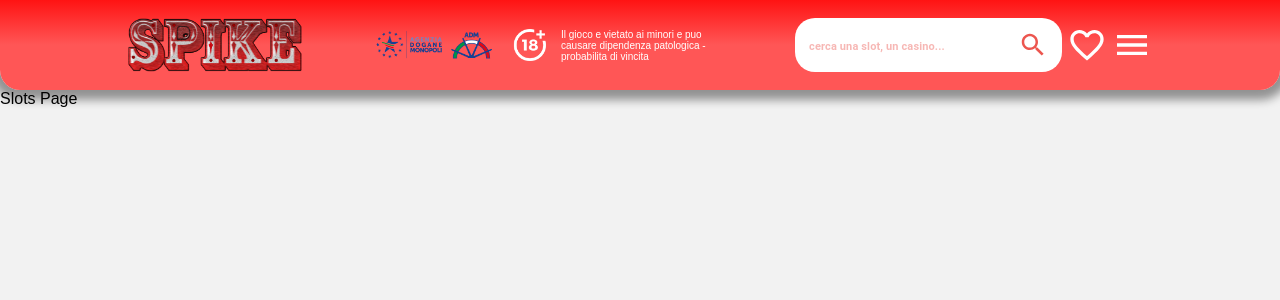
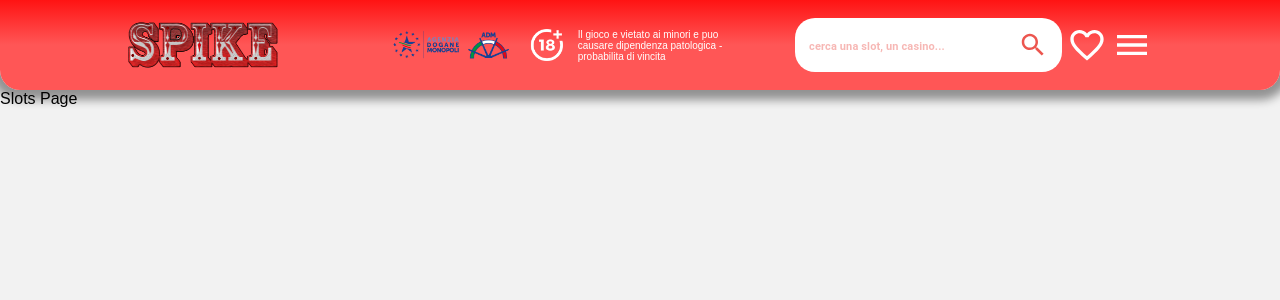
Before and after one commit to Top-Ads/spike, a Next.js app: page /slots in a window 1280 px wide. Shown: the top 300 px of the page. Built offline with nearby package versions, Linux system fonts and the light colour scheme.

Commit message:
(fix) change layout header logo image

```diff
--- a/components/Cards/BonusCard/index.tsx
+++ b/components/Cards/BonusCard/index.tsx
@@ -146,7 +146,7 @@ const PaymentImgContainer = styled.div `
 `
 
 const BonusImgContainer = styled.div`
-    width: 80px;
+    width: 100px;
     margin: 10px 0px;
 `
 
--- a/components/Header/index.tsx
+++ b/components/Header/index.tsx
@@ -41,12 +41,16 @@ const Header = () => {
               <TopContainer>
 
                 <LogoContainer>
+                <div className="logo-image">
                   <Image
                     alt="Casino Legal Information"
                     src="/svg/logo-spike.svg"
-                    layout="fill"
+                    layout="responsive"
                     priority={true}
+                    width={150}
+                    height={60}
                   />
+                  </div>
                 </LogoContainer>
 
                 <LegalContainer>
@@ -139,11 +143,11 @@ const LogoContainer = styled.div`
   display: inherit;
   flex-grow: 1;
   position: relative;
-  width: 100px;
-  height: 60px;
 
-  @media ${device.tablet} {
-    height: 40px;
+  .logo-image {
+    display: inherit;
+    flex-direction: column;
+    width: 150px;
   }
 `
 
@@ -185,7 +189,6 @@ const OverlayContainer = styled.div`
 
 const SearchContainer = styled.div`
   display: inherit;
-  flex-grow: 0;
 
   .search-icon {
     display: none;
```
